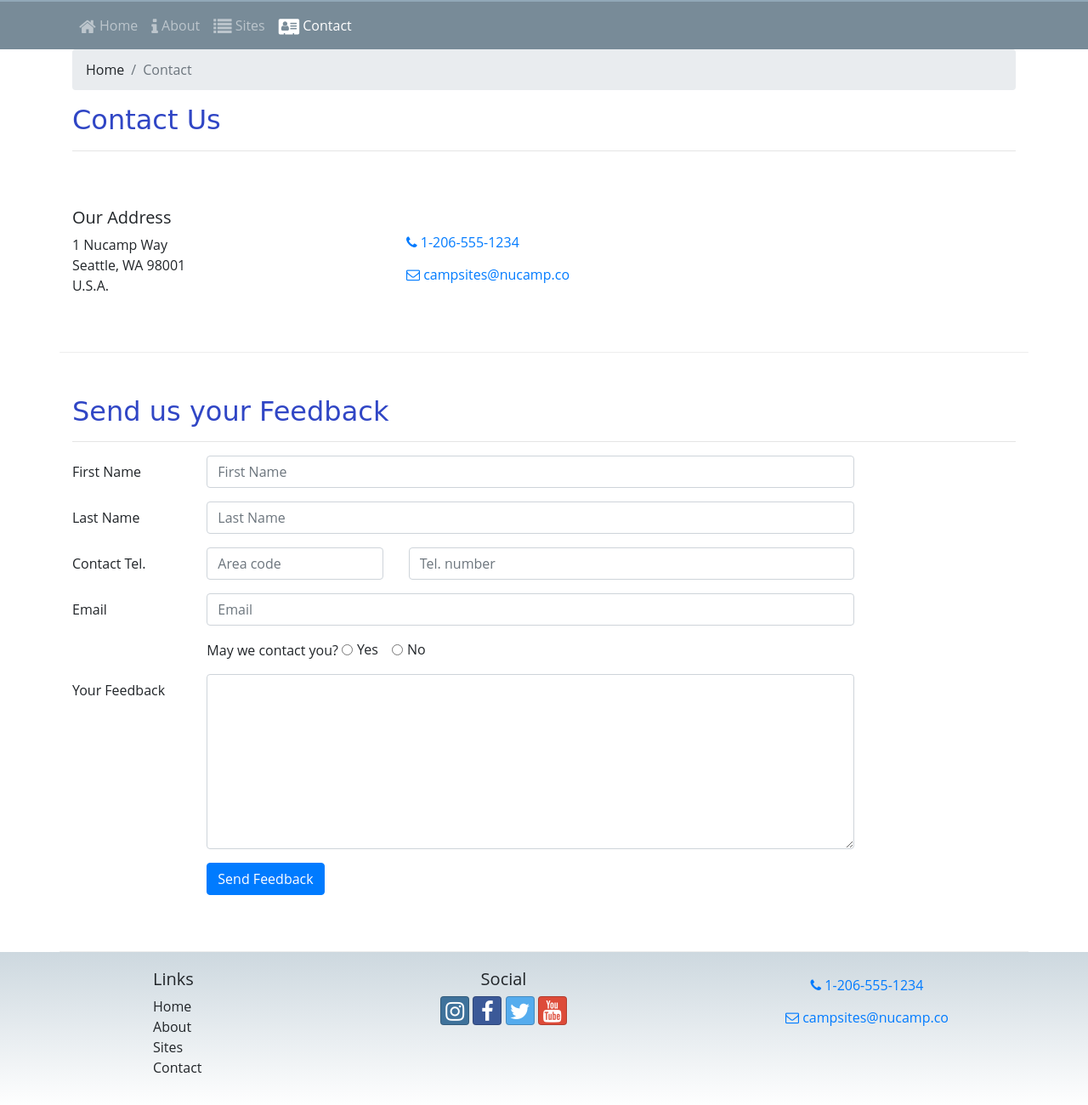
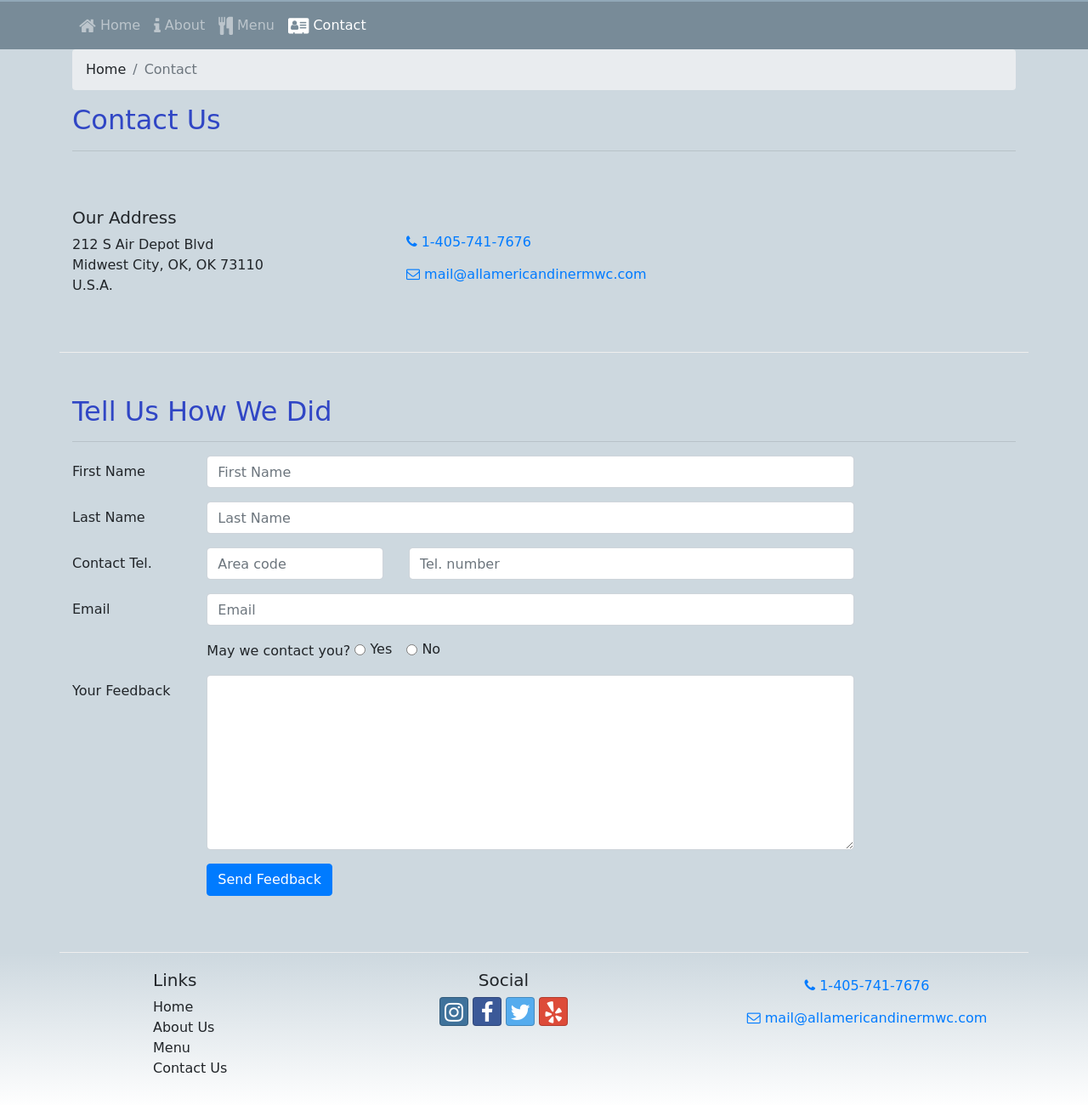
Before and after one commit to sbrowne15/all_american_diner, a website: page contactus.html in a window 1280 px wide. Shown: the part 160-1460 px from the top of the page at 85% size. Drawn offline with nearby package versions, Linux system fonts and the light colour scheme; a web font is replaced by a local one.

Commit message:
Finish index layout, update SCSS

```diff
--- a/contactus.html
+++ b/contactus.html
@@ -17,7 +17,7 @@
     <link href="https://fonts.googleapis.com/css2?family=Cherry+Cream+Soda&display=swap" rel="stylesheet">
 
 
-    <title>All American Diner MWC,OK</title>
+    <title>Contact - All American Diner</title>
 </head>
 
 <body>
@@ -42,7 +42,7 @@
                 <ul class="navbar-nav">
                     <li class="nav-item"><a class="nav-link" href="index.html"><i class="fa fa-home fa-lg"></i> Home</a></li>
                     <li class="nav-item"><a class="nav-link" href="tabbed-aboutus.html"><i class="fa fa-info fa-lg"></i> About</a></li>
-                    <li class="nav-item"><a class="nav-link" href="#"><i class="fa fa-list fa-lg"></i> Sites</a></li>
+                    <li class="nav-item"><a class="nav-link" href="#"><i class="fa fa-cutlery fa-lg"></i> Menu</a></li>
                     <li class="nav-item active"><a class="nav-link" href="#"><i class="fa fa-address-card fa-lg"></i> Contact</a></li>
                 </ul>
             </div>
@@ -65,20 +65,20 @@
             <div class="col-sm-4">
                 <h5>Our Address</h5>
                 <address>
-                    1 Nucamp Way<br />
-                    Seattle, WA 98001<br />
+                    212 S Air Depot Blvd<br />
+                    Midwest City, OK, OK 73110<br />
                     U.S.A.
                 </address>
             </div>
             <div class="col">
-				<a role="button" class="btn btn-link" href="tel:+12065551234"><i class="fa fa-phone"></i> 1-206-555-1234</a><br />
-                <a role="button" class="btn btn-link" href="mailto:campsites@nucamp.co"><i class="fa fa-envelope-o"></i> campsites@nucamp.co</a>
+				<a role="button" class="btn btn-link" href="tel:+14057417676"><i class="fa fa-phone"></i> 1-405-741-7676</a><br />
+                <a role="button" class="btn btn-link" href="mailto:mail@allamericandinermwc.com"><i class="fa fa-envelope-o"></i> mail@allamericandinermwc.com</a>
             </div>
         </div>
 
         <div class="row row-content">
             <div class="col-12">
-                <h2>Send us your Feedback</h2>
+                <h2>Tell Us How We Did</h2>
                 <hr />
             </div>
             <div class="col-md-10">
@@ -147,9 +147,9 @@
                     <h5>Links</h5>
                     <ul class="list-unstyled">
                         <li><a href="index.html">Home</a></li>
-                        <li><a href="tabbed-aboutus.html">About</a></li>
-                        <li><a href="#">Sites</a></li>
-                        <li><a href="#">Contact</a></li>
+                        <li><a href="tabbed-aboutus.html">About Us</a></li>
+                        <li><a href="#">Menu</a></li>
+                        <li><a href="#">Contact Us</a></li>
                     </ul>
                 </div>
                 <div class="col-6 col-sm-5 text-center">
@@ -157,11 +157,11 @@
                     <a class="btn btn-social-icon btn-instagram" href="http://instagram.com/" target="_blank"><i class="fa fa-instagram"></i></a>
                     <a class="btn btn-social-icon btn-facebook" href="http://www.facebook.com/AllAmericanDinerMWC/" target="_blank"><i class="fa fa-facebook"></i></a>
                     <a class="btn btn-social-icon btn-twitter" href="http://twitter.com/"><i class="fa fa-twitter" target="_blank"></i></a>
-                    <a class="btn btn-social-icon btn-google" href="http://youtube.com/"><i class="fa fa-youtube" target="_blank"></i></a>
+                    <a class="btn btn-social-icon btn-google" href="http://www.yelp.com/biz/all-american-diner-midwest-city"><i class="fa fa-yelp" target="_blank"></i></a>
                 </div>
                 <div class="col-sm-4 text-center">
-                    <a role="button" class="btn btn-link" href="tel:+12065551234"><i class="fa fa-phone"></i> 1-206-555-1234</a><br />
-                    <a role="button" class="btn btn-link" href="mailto:campsites@nucamp.co"><i class="fa fa-envelope-o"></i> campsites@nucamp.co</a>
+                    <a role="button" class="btn btn-link" href="tel:+14057417676"><i class="fa fa-phone"></i> 1-405-741-7676</a><br />
+                    <a role="button" class="btn btn-link" href="mailto:mail@allamericandinermwc.com"><i class="fa fa-envelope-o"></i> mail@allamericandinermwc.com</a>
                 </div>
            </div>
         </div>
--- a/css/styles.scss
+++ b/css/styles.scss
@@ -6,8 +6,8 @@ $color-mid: #788B98;
 $color-dark: #5A6972;
 $color-black-transparent: rgba(0, 0, 0, 0.5);
 
-$body-font: "Open Sans", sans-serif;
-$header-font: "Lobster", cursive;
+$body-font: 'Cherry Cream Soda', cursive;
+$header-font: 'Fontdiner Swanky', cursive;
 
 html {
     scroll-behavior: smooth;
@@ -15,10 +15,12 @@ html {
 
 body {
     font-family: $body-font;
+    background-color: $color-pale;
 }
 
 h1, h2, h3 {
     font-family: $header-font;
+    color: $color-headertext;
 }
 
 h2 {
```
Also changed, not shown: index.html (+10 -113 lines), tabbed-aboutus.html (+4 -4 lines), css/styles.css.
